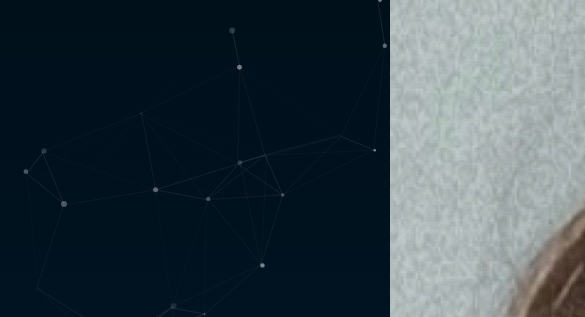
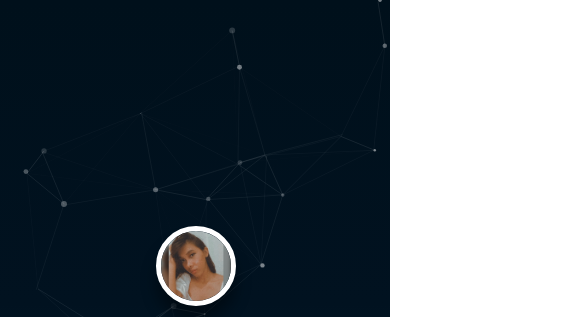
Before and after one commit to ichbinengel/justangel, a plain HTML site: page index.html in a window 390 px wide. Shown: the top 317 px of the page, 585 px wide, since content can reach past the window. Drawn offline with nearby package versions, Linux system fonts and the light colour scheme; a web font is replaced by a local one.

Commit message:
Add files via upload

```diff
--- a/styles/main.css
+++ b/styles/main.css
@@ -1,3 +1,6 @@
+
+
+
 body {
   overflow-y: hidden; /* Hide vertical scrollbar */
   overflow-x: hidden; /* Hide horizontal scrollbar */
@@ -24,7 +27,40 @@ body {
   color: antiquewhite;
 }
 
-@media (min-width: 375px) and (max-width: 812px) {
+.avatar {
+	width: 150px;
+	height: 150px;
+	box-sizing: border-box;
+	border: 5px white solid;
+	border-radius: 50%;
+	overflow: hidden;
+	box-shadow: 0 5px 15px 0px rgba(0,0,0,0.6);
+	transform: translatey(0px);
+	animation: float 4s ease-in-out infinite;
+ position: absolute;
+ top: 20%;
+ left: 45%;
+}
+img { width: 100%; height: auto; }
+
+
+
+@keyframes float {
+	0% {
+		box-shadow: 0 5px 15px 0px rgba(0,0,0,0.6);
+		transform: translatey(0px);
+	}
+	50% {
+		box-shadow: 0 25px 15px 0px rgba(0,0,0,0.2);
+		transform: translatey(-20px);
+	}
+	100% {
+		box-shadow: 0 5px 15px 0px rgba(0,0,0,0.6);
+		transform: translatey(0px);
+	}
+}
+
+@media (min-width: 375px) and (max-width: 760px) {
   #name{
     font-size: 1.5rem;
   }
@@ -32,4 +68,10 @@ body {
     font-size: 1rem;
     top: 45%
   }
+  .avatar {
+    width: 80px;
+    height: 80px;
+    top: 28%;
+    left: 40%;
+  }
  }
--- a/styles/particleStyle.css
+++ b/styles/particleStyle.css
@@ -20,3 +20,7 @@ canvas {
 	background-position: 50% 50%;
 	display: inline-block;
 }
+
+#navbar-brand{
+	color: antiquewhite;
+}
```
